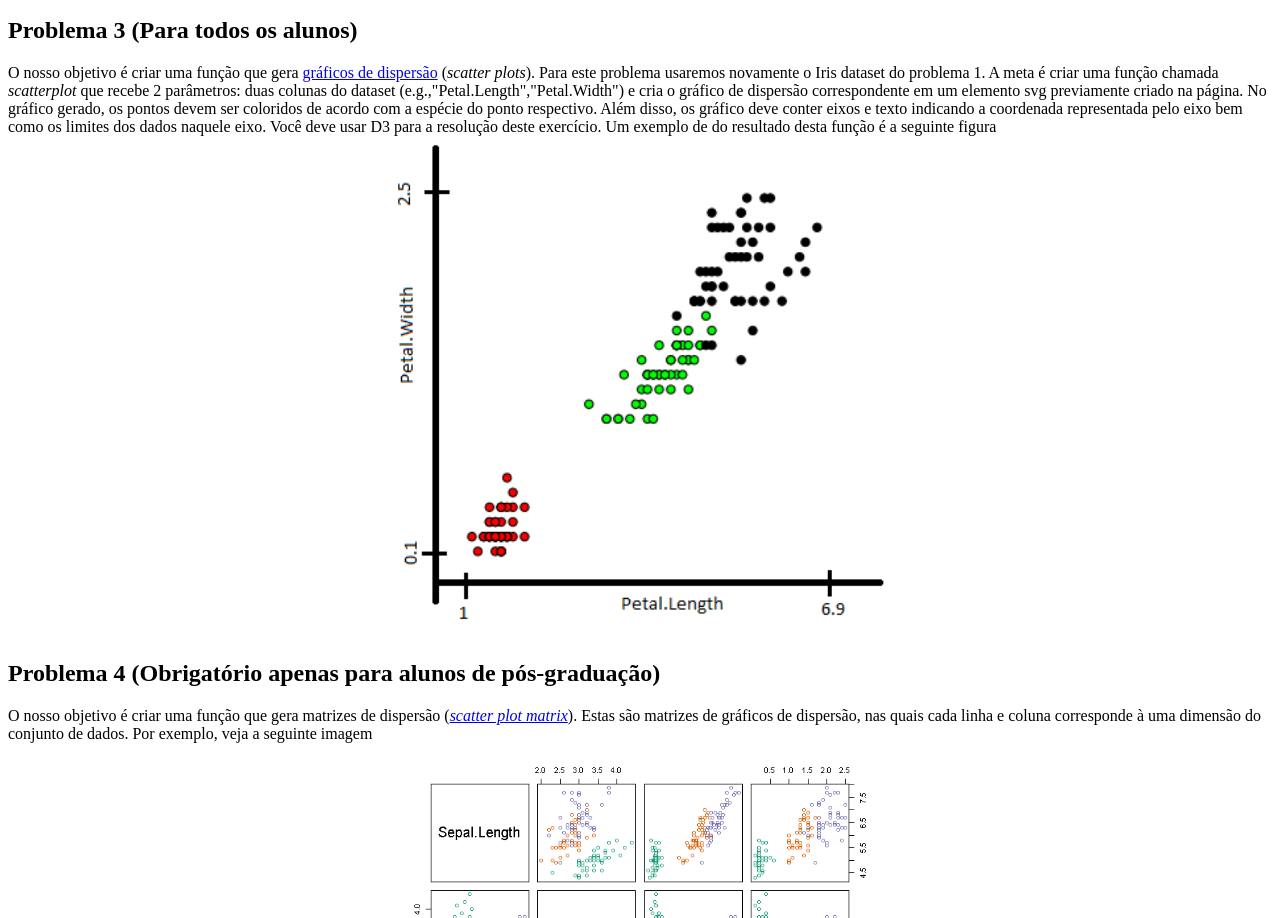
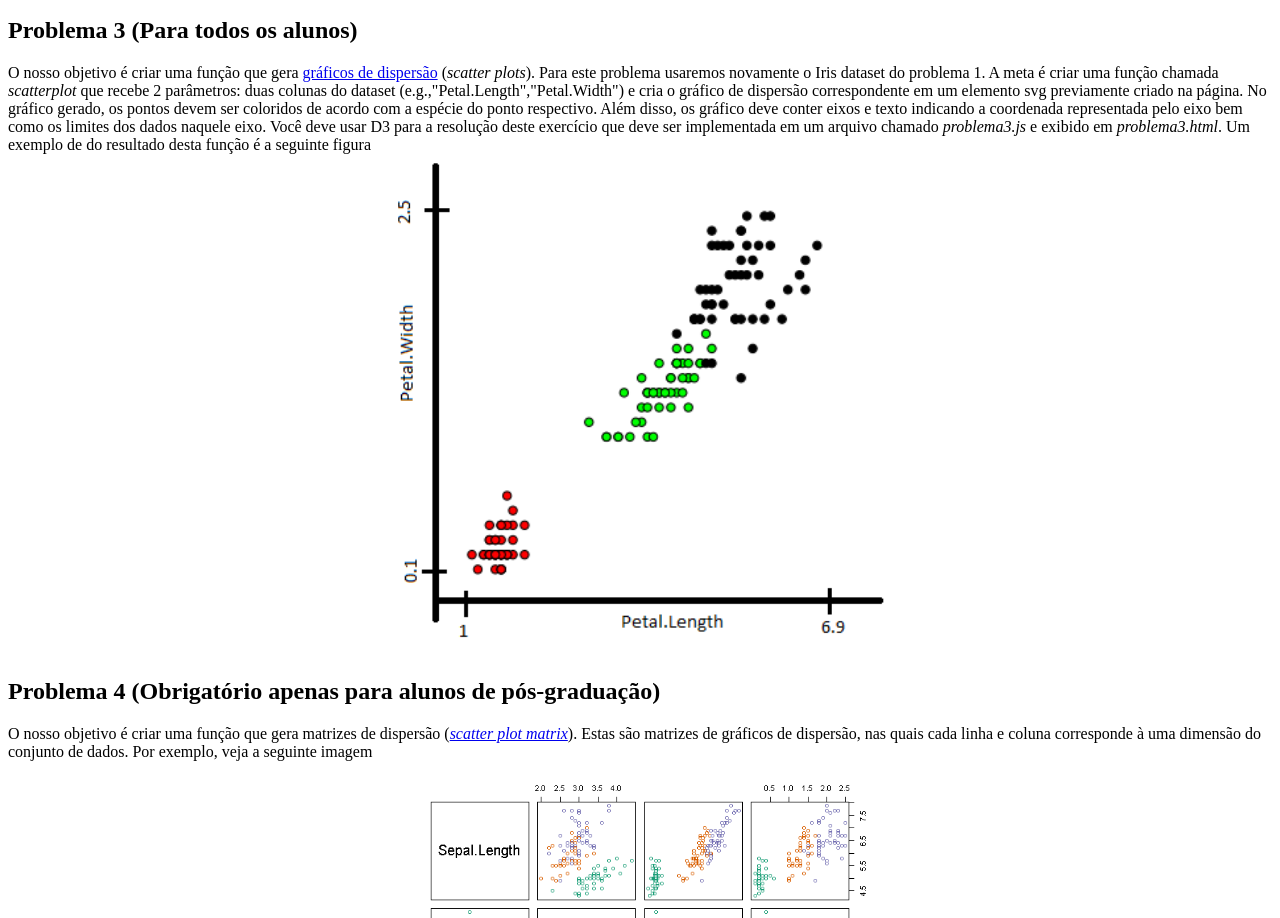
Before and after one commit to visualizacao-ufpe/data_vis_2016_2_listas, a plain HTML site: page lista1/index.html in a window 1280 px wide. Shown: the part 888-1806 px from the top of the page. Drawn offline with nearby package versions, Linux system fonts and the light colour scheme.

Commit message:
adicionei a especificacao do arquivo no problema 3

```diff
--- a/lista1/index.html
+++ b/lista1/index.html
@@ -46,7 +46,7 @@
       <!--------------------------------- -->
       <div id="problem1">
 	<h2>Problema 3 (Para todos os alunos)</h2>
-	O nosso objetivo é criar uma função que gera <a href="https://pt.wikipedia.org/wiki/Gr%C3%A1fico_de_dispers%C3%A3o" target="_blank">gráficos de dispersão</a> (<em>scatter plots</em>). Para este problema usaremos novamente o Iris dataset do problema 1. A meta é criar uma função chamada <em>scatterplot</em> que recebe 2 parâmetros: duas colunas do dataset (e.g.,"Petal.Length","Petal.Width") e cria o gráfico de dispersão correspondente em um elemento svg previamente criado na página. No gráfico gerado, os pontos devem ser coloridos de acordo com a espécie do ponto respectivo. Além disso, os gráfico deve conter eixos e texto indicando a coordenada representada pelo eixo bem como os limites dos dados naquele eixo. Você deve usar D3 para a resolução deste exercício. Um exemplo de do resultado desta função é a seguinte figura</br>
+	O nosso objetivo é criar uma função que gera <a href="https://pt.wikipedia.org/wiki/Gr%C3%A1fico_de_dispers%C3%A3o" target="_blank">gráficos de dispersão</a> (<em>scatter plots</em>). Para este problema usaremos novamente o Iris dataset do problema 1. A meta é criar uma função chamada <em>scatterplot</em> que recebe 2 parâmetros: duas colunas do dataset (e.g.,"Petal.Length","Petal.Width") e cria o gráfico de dispersão correspondente em um elemento svg previamente criado na página. No gráfico gerado, os pontos devem ser coloridos de acordo com a espécie do ponto respectivo. Além disso, os gráfico deve conter eixos e texto indicando a coordenada representada pelo eixo bem como os limites dos dados naquele eixo. Você deve usar D3 para a resolução deste exercício que deve ser implementada em um arquivo chamado <em>problema3.js</em> e exibido em <em>problema3.html</em>. Um exemplo de do resultado desta função é a seguinte figura</br>
 	<center><img src="figs/scatterplot.png" height="500px"></a></center>
       </div>
 
```
